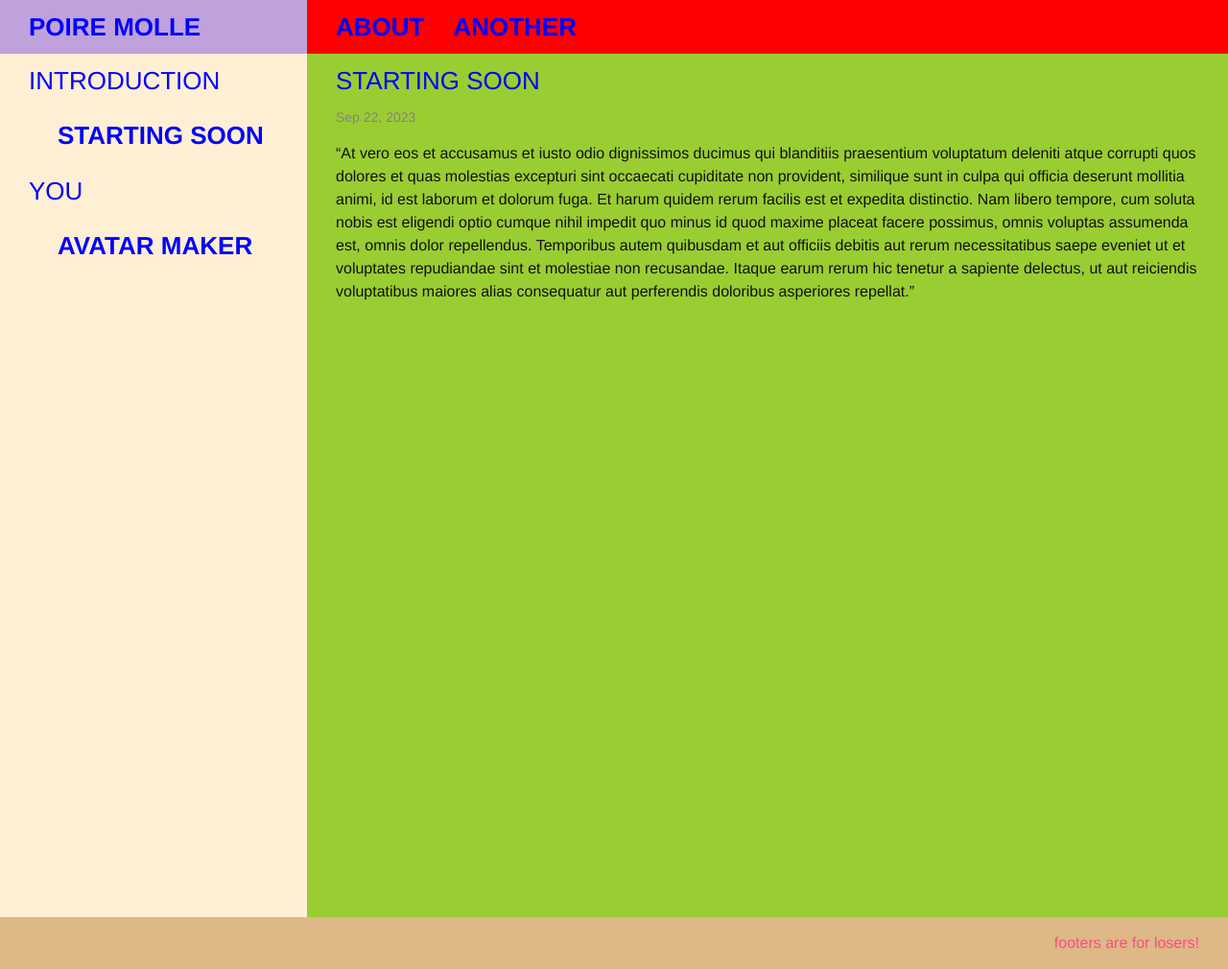
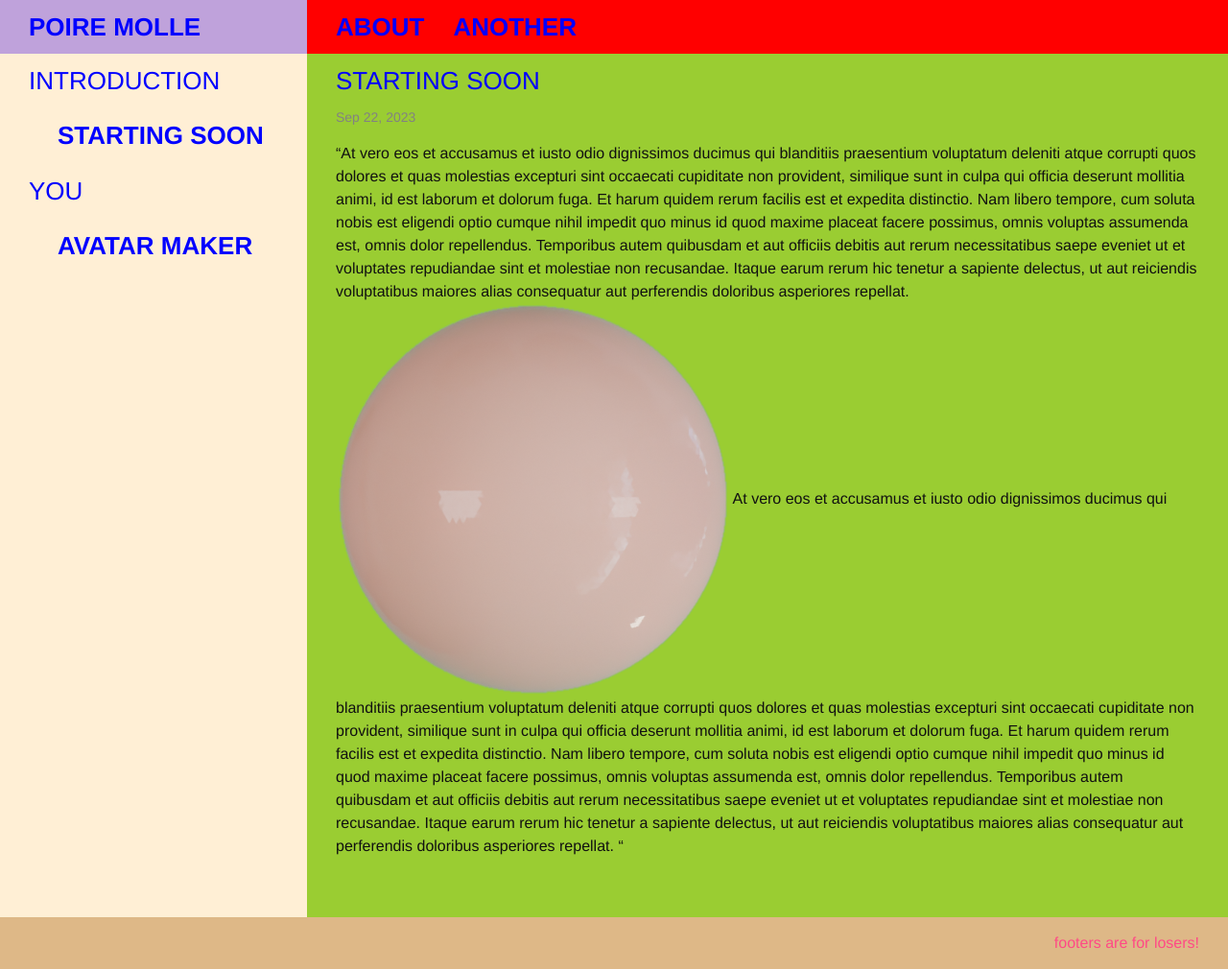
Before and after one commit to poiremolle/blog, a Jekyll site: the page built from _posts/2023-09-22-welcome-to-jekyll.markdown, in a window 1280 px wide. Shown: the whole page at 96% size. Built offline with Jekyll 4.4.1, drawn with Linux system fonts in a browser that asks for light colours.

Commit message:
adding an image to post for testing

```diff
--- a/_posts/2023-09-22-welcome-to-jekyll.markdown
+++ b/_posts/2023-09-22-welcome-to-jekyll.markdown
@@ -4,4 +4,7 @@
 date:   2023-09-22 21:52:54 +0000
 categories: introduction
 ---
-"At vero eos et accusamus et iusto odio dignissimos ducimus qui blanditiis praesentium voluptatum deleniti atque corrupti quos dolores et quas molestias excepturi sint occaecati cupiditate non provident, similique sunt in culpa qui officia deserunt mollitia animi, id est laborum et dolorum fuga. Et harum quidem rerum facilis est et expedita distinctio. Nam libero tempore, cum soluta nobis est eligendi optio cumque nihil impedit quo minus id quod maxime placeat facere possimus, omnis voluptas assumenda est, omnis dolor repellendus. Temporibus autem quibusdam et aut officiis debitis aut rerum necessitatibus saepe eveniet ut et voluptates repudiandae sint et molestiae non recusandae. Itaque earum rerum hic tenetur a sapiente delectus, ut aut reiciendis voluptatibus maiores alias consequatur aut perferendis doloribus asperiores repellat."
+"At vero eos et accusamus et iusto odio dignissimos ducimus qui blanditiis praesentium voluptatum deleniti atque corrupti quos dolores et quas molestias excepturi sint occaecati cupiditate non provident, similique sunt in culpa qui officia deserunt mollitia animi, id est laborum et dolorum fuga. Et harum quidem rerum facilis est et expedita distinctio. Nam libero tempore, cum soluta nobis est eligendi optio cumque nihil impedit quo minus id quod maxime placeat facere possimus, omnis voluptas assumenda est, omnis dolor repellendus. Temporibus autem quibusdam et aut officiis debitis aut rerum necessitatibus saepe eveniet ut et voluptates repudiandae sint et molestiae non recusandae. Itaque earum rerum hic tenetur a sapiente delectus, ut aut reiciendis voluptatibus maiores alias consequatur aut perferendis doloribus asperiores repellat.
+<img src = '/blog/assets/images/head0.png'/>
+At vero eos et accusamus et iusto odio dignissimos ducimus qui blanditiis praesentium voluptatum deleniti atque corrupti quos dolores et quas molestias excepturi sint occaecati cupiditate non provident, similique sunt in culpa qui officia deserunt mollitia animi, id est laborum et dolorum fuga. Et harum quidem rerum facilis est et expedita distinctio. Nam libero tempore, cum soluta nobis est eligendi optio cumque nihil impedit quo minus id quod maxime placeat facere possimus, omnis voluptas assumenda est, omnis dolor repellendus. Temporibus autem quibusdam et aut officiis debitis aut rerum necessitatibus saepe eveniet ut et voluptates repudiandae sint et molestiae non recusandae. Itaque earum rerum hic tenetur a sapiente delectus, ut aut reiciendis voluptatibus maiores alias consequatur aut perferendis doloribus asperiores repellat.
+"
```
